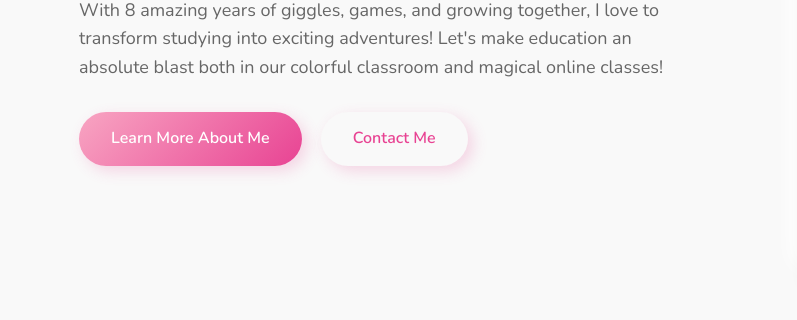
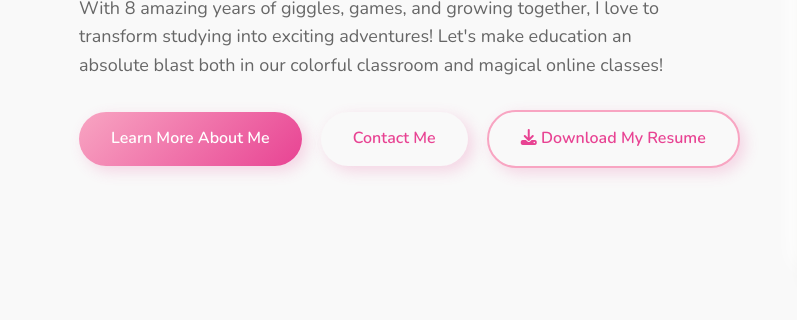
Before and after one commit to rex-9/Katherine, a plain HTML site: page index.html in a window 1280 px wide. Shown: the part 422-742 px from the top of the page, 0-797 px from the left. Drawn offline with nearby package versions, Linux system fonts and the light colour scheme.

Commit message:
download resume

```diff
--- a/index.html
+++ b/index.html
@@ -40,6 +40,9 @@
               <p>With 8 amazing years of giggles, games, and growing together, I love to transform studying into exciting adventures! Let's make education an absolute blast both in our colorful classroom and magical online classes!</p>
               <a href="#about" class="cta-button">Learn More About Me</a>
               <a href="#contact" class="cta-button cta-button-secondary">Contact Me</a>
+              <a href="katherine-resume.pdf" download class="cta-button cta-button-resume">
+                  <i class="fas fa-download"></i> Download My Resume
+              </a>
           </div>
           <img src="https://imgix.bustle.com/uploads/image/2022/12/22/7b69d087-0582-46e1-8577-012e66d6caf5-08_8-5b_059-edit.jpg?w=1200&h=900&fit=crop&crop=faces&fm=jpg" alt="Katherine - Kindergarten Teacher" class="hero-image">
       </div>
--- a/styles.css
+++ b/styles.css
@@ -299,6 +299,19 @@ nav {
   background: var(--soft-white);
   color: var(--dark-pink);
   margin-left: 15px;
+}
+
+.cta-button-resume {
+  background: var(--soft-white);
+  color: var(--dark-pink);
+  border: 2px solid var(--primary-pink);
+  margin-left: 15px;
+}
+
+.cta-button-resume:hover {
+  background: var(--gradient-pink);
+  color: white;
+  border-color: transparent;
 }
 
 /* Sections */
```
